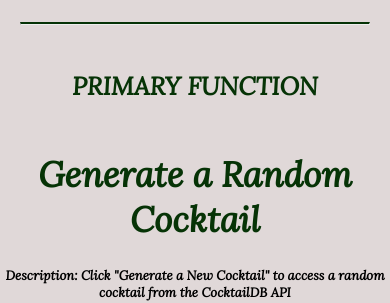
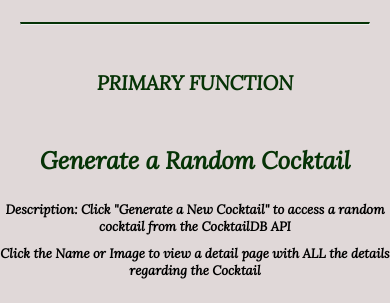
Before and after one commit to zakward/cocktails, a React (Create React App) app: page /about in a window 390 px wide. Shown: the part 323-626 px from the top of the page. Built offline with nearby package versions, Linux system fonts and the light colour scheme.

Commit message:
final about

```diff
--- a/src/css/About.css
+++ b/src/css/About.css
@@ -103,6 +103,8 @@ body {
         grid-template-rows: 150px 100px;
     }
 
+
+
     .line-break {
         margin-top: 0;
         margin-right: 0;
@@ -110,7 +112,7 @@ body {
     }
 
     .functions-title {
-        font-size: 25px;
+        font-size: 20px;
         margin-top: 45px;
     }
 
@@ -122,5 +124,9 @@ body {
         font-size: 13px;
     }
 
+    .functions-container > h3 {
+        font-size: 24px;
+    }
+
 
 }
```
